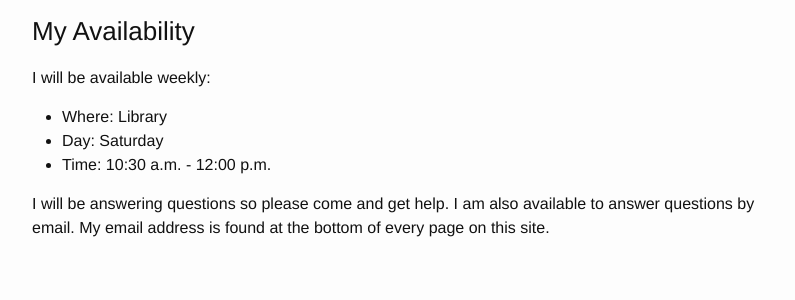
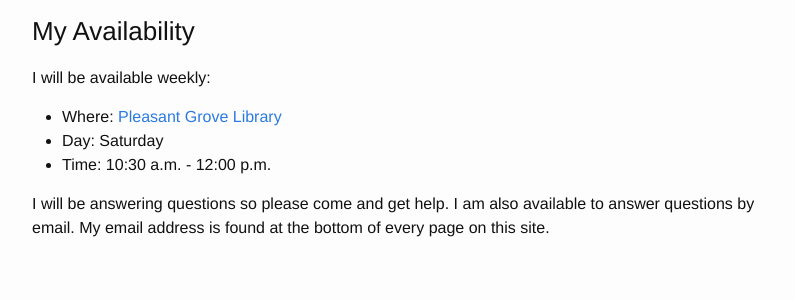
Before and after one commit to cyanimation/programming-fundamentals, a Jekyll site: the page built from _posts/2015-12-12-welcome-to-fundamentals-of-programming.md, in a window 1280 px wide and 900 px high, scrolled down 1621 px. Shown: the part 422-722 px from the top of the window, without its empty margins (238-1033 px from the left). Built offline with Jekyll 4.4.1, drawn with Linux system fonts in a browser that asks for light colours.

Commit message:
specify which library

```diff
--- a/_posts/2015-12-12-welcome-to-fundamentals-of-programming.md
+++ b/_posts/2015-12-12-welcome-to-fundamentals-of-programming.md
@@ -95,7 +95,7 @@ the link below:
 
 I will be available weekly:
 
-* Where: Library
+* Where: [Pleasant Grove Library](http://www.plgrove.org/library/)
 * Day: Saturday
 * Time: 10:30 a.m. - 12:00 p.m.
 
```
